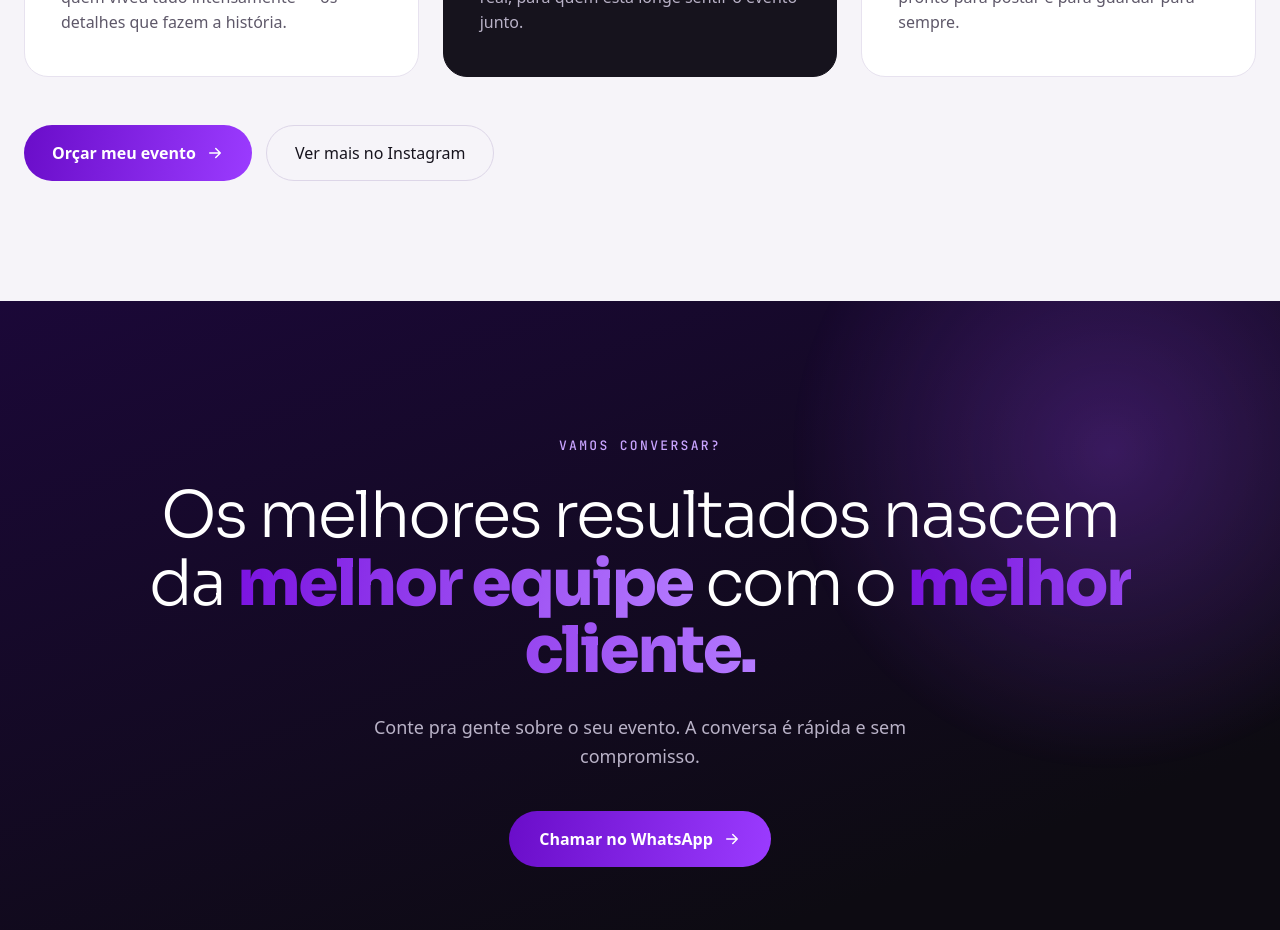
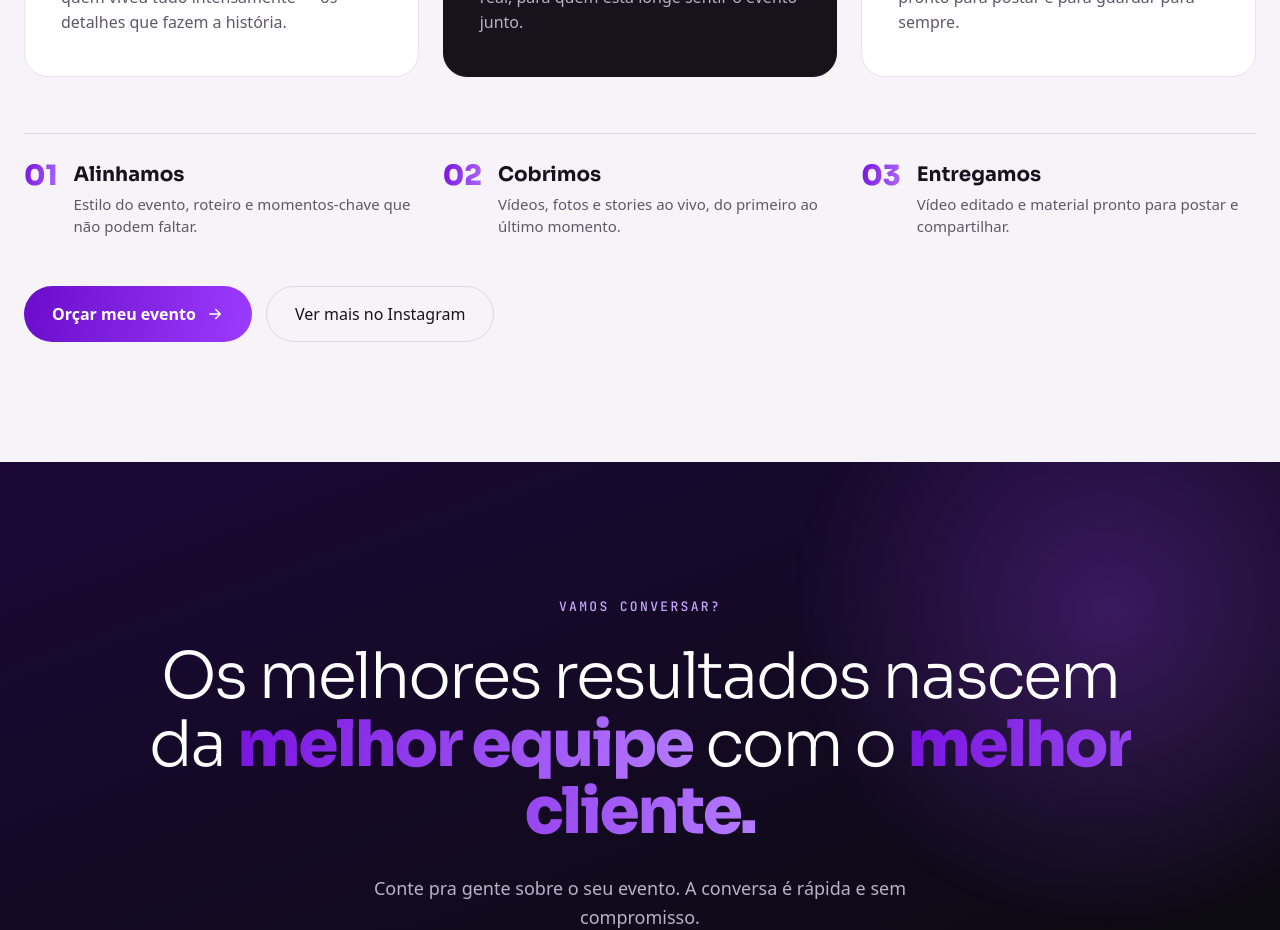
Before and after one commit to waller-jhonatan/aemarketing, a Vue app: page /eventos in a window 1280 px wide. Shown: the part 2320-3250 px from the top of the page. Built offline with nearby package versions, Linux system fonts and the light colour scheme; a web font is replaced by a local one.

Commit message:
Mantém as etapas também em "Como registramos" na /eventos
Co-Authored-By: Claude Opus 5.5 <noreply@anthropic.com>

```diff
--- a/src/components/ComoRegistramos.vue
+++ b/src/components/ComoRegistramos.vue
@@ -19,9 +19,6 @@ const pilares = [
     texto: 'Material editado com estética profissional, pronto para postar e para guardar para sempre.',
   },
 ]
-
-// /eventos mostra as etapas na capa, então pode escondê-las aqui.
-defineProps({ comEtapas: { type: Boolean, default: true } })
 </script>
 
 <template>
@@ -67,7 +64,7 @@ defineProps({ comEtapas: { type: Boolean, default: true } })
         </article>
       </div>
 
-      <EtapasEvento v-if="comEtapas" />
+      <EtapasEvento />
 
       <div class="rv" style="margin-top: 48px; display: flex; flex-wrap: wrap; gap: 14px">
         <a class="btn btn-p" :href="whatsappEvento" style="display: inline-flex; align-items: center; gap: 10px; min-height: 56px; padding: 0 28px; border-radius: 999px; background: linear-gradient(100deg,#6A0DC9,#9B3BFF); color: #FFFFFF; text-decoration: none; font-weight: 600; font-size: 16px">
--- a/src/views/EventosView.vue
+++ b/src/views/EventosView.vue
@@ -13,7 +13,7 @@ const faixa = ['Vídeo maker', 'Storymaker', 'Stories ao vivo', 'Bastidores', 'F
   <EventosSection />
   <MarqueeStrip :itens="faixa" />
   <ManifestoSection />
-  <ComoRegistramos :com-etapas="false" />
+  <ComoRegistramos />
   <ContatoSection
     :whatsapp="whatsappEvento"
     texto="Conte pra gente sobre o seu evento. A conversa é rápida e sem compromisso."
```
